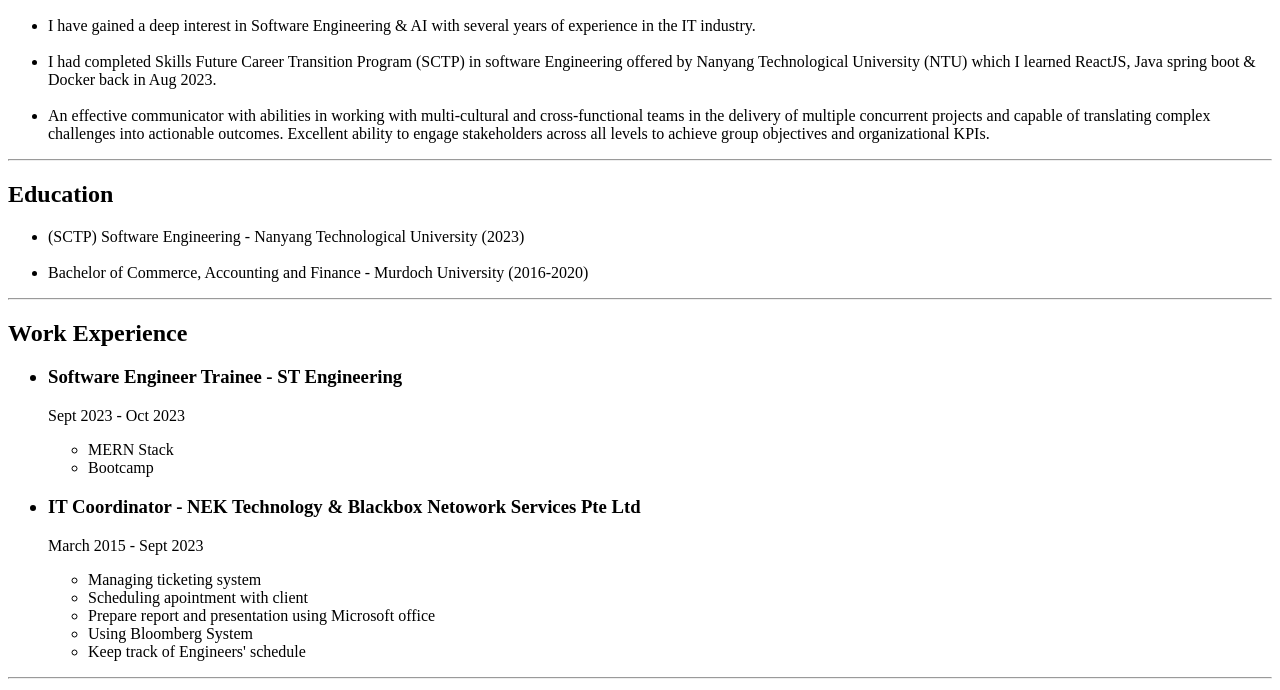
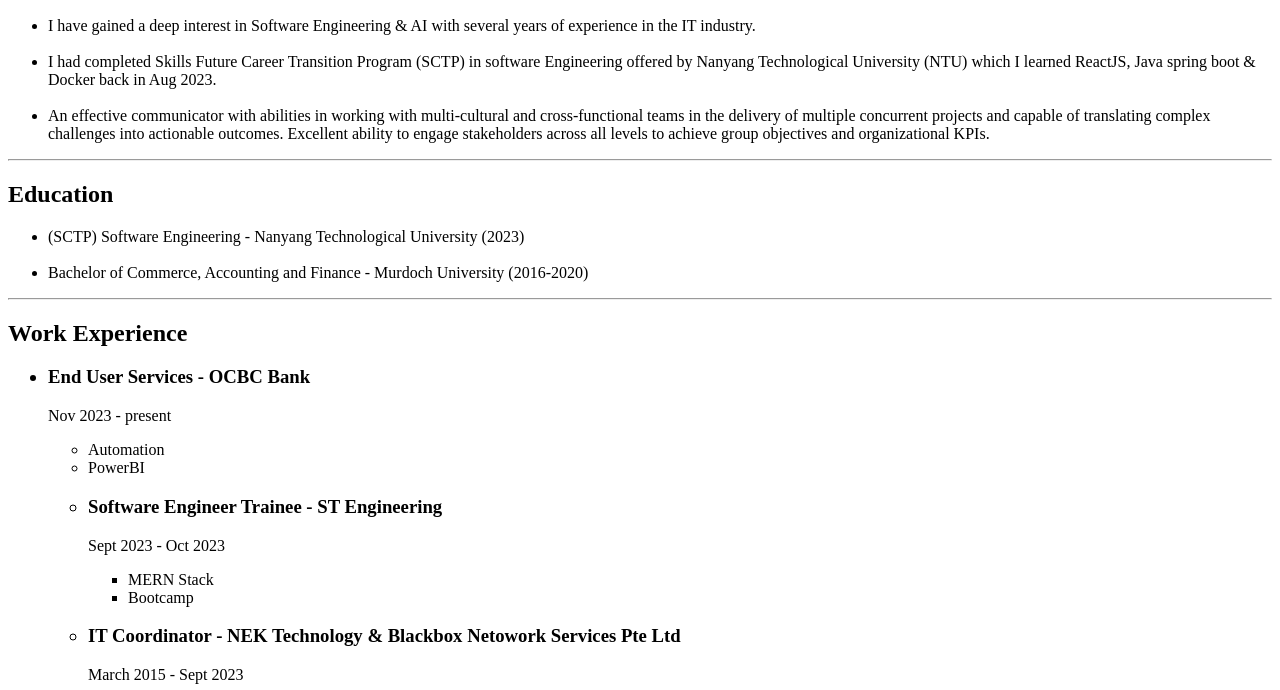
Before and after one commit to rkapril/Online-Resume, a plain HTML site: page index.html in a window 1280 px wide. Shown: the part 110-800 px from the top of the page. Drawn offline with Linux system fonts and the light colour scheme.

Commit message:
Update index.html

```diff
--- a/index.html
+++ b/index.html
@@ -43,6 +43,13 @@
     <hr />
     <h2>Work Experience</h2>
     <ul>
+      <h3><li>End User Services - OCBC Bank</li></h3>
+      <p>Nov 2023 - present</p>
+      <ul>
+        <li>Automation</li>
+        <li>PowerBI</li>
+      </ul>
+    <ul>
       <h3><li>Software Engineer Trainee - ST Engineering</li></h3>
       <p>Sept 2023 - Oct 2023</p>
       <ul>
```
